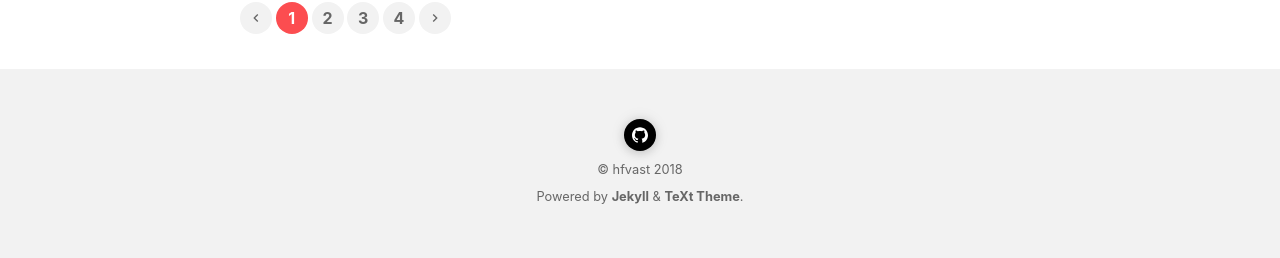
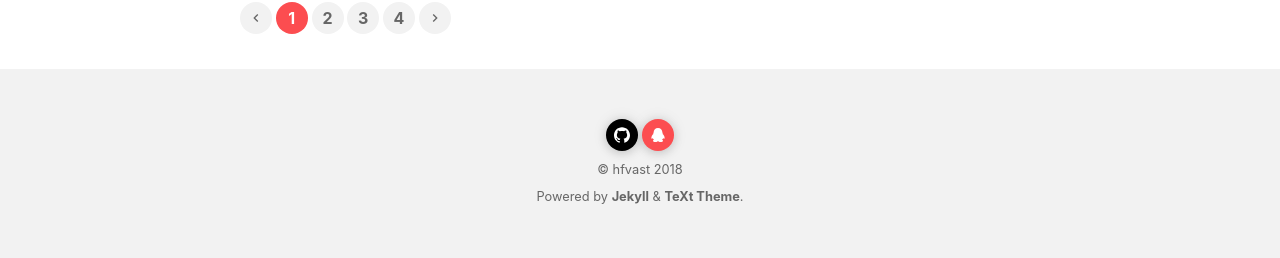
Before and after one commit to FireLee1413/hfvast.github.io, a Jekyll site: the page built from index.html, in a window 1280 px wide. Shown: the part 1751-2009 px from the top of the page. Built offline with Jekyll 4.4.1, drawn with Linux system fonts in a browser that asks for light colours; nearby versions of some CDN libraries; the list of posts is cut into pages by our own code; comment, search, counter and statistics services are not loaded.

Commit message:
添加 qq follow

```diff
--- a/_config.yml
+++ b/_config.yml
@@ -51,6 +51,7 @@ author:
   # weibo:  #your Weibo username
   # douban:  #your Douban username
   # linkedin:  #your Linkedin username
+  qq: https://jq.qq.com/?_wv=1027&k=55Vx2IO
 
 ## Comment system (Disqus) ##
 disqus:
--- a/_includes/info/follow-me.html
+++ b/_includes/info/follow-me.html
@@ -67,6 +67,15 @@
         </div>
       </li>
     {%- endif -%}
+    {%- if site.author.qq -%}
+      <li title="{{ __return | replace: '[NAME]', 'QQ' }}">
+        <div class="floating-action-round-button qq">
+          <a itemprop="sameAs" href="{{ site.author.qq }}" target="_blank">
+            <div class="icon">{%- include icon/social/qq.svg -%}</div>
+          </a>
+        </div>
+      </li>
+    {%- endif -%}
   </ul>
   {%- if site.author.email -%}
   {%- assign __locale = site.data.locale.EMAIL_ME -%}
```
